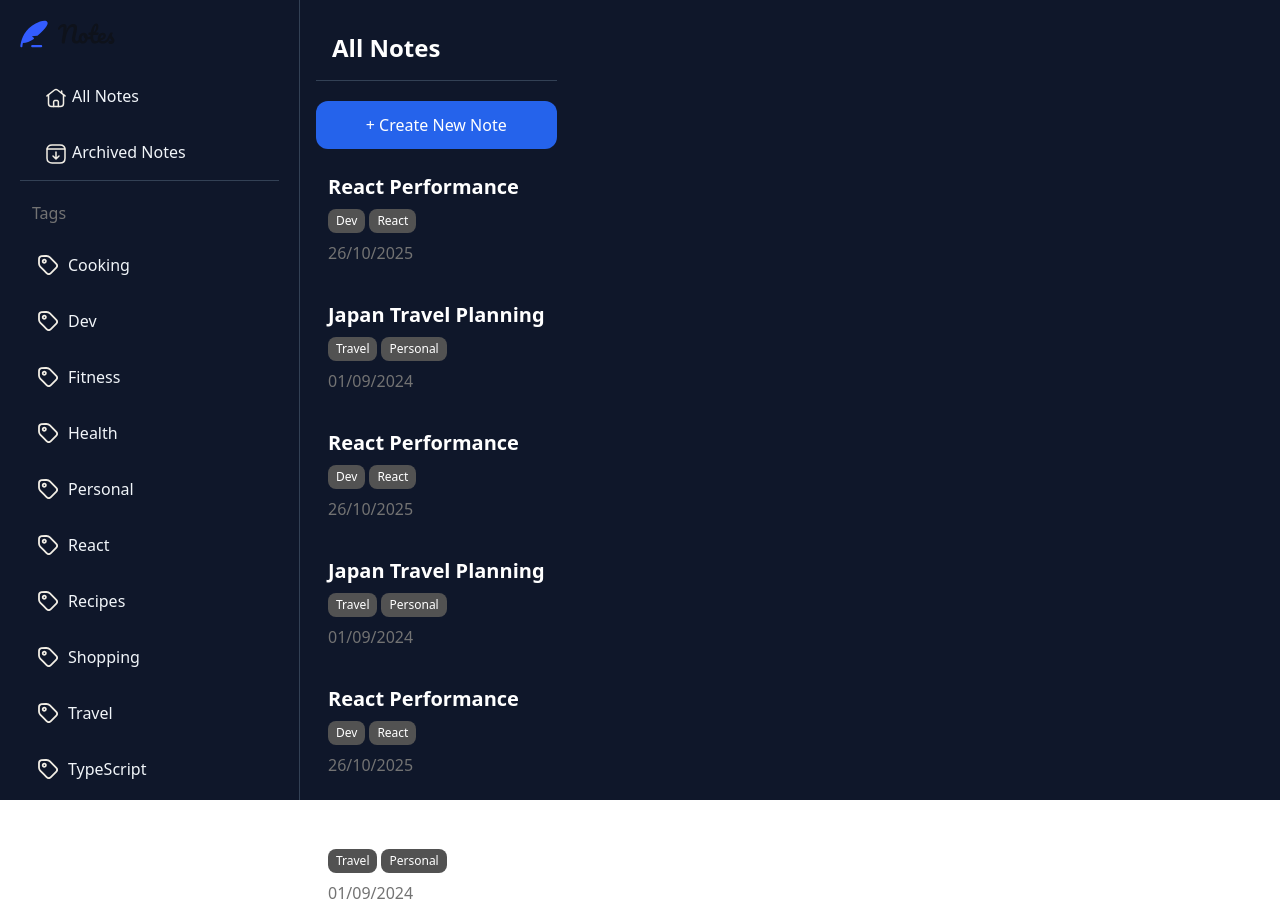
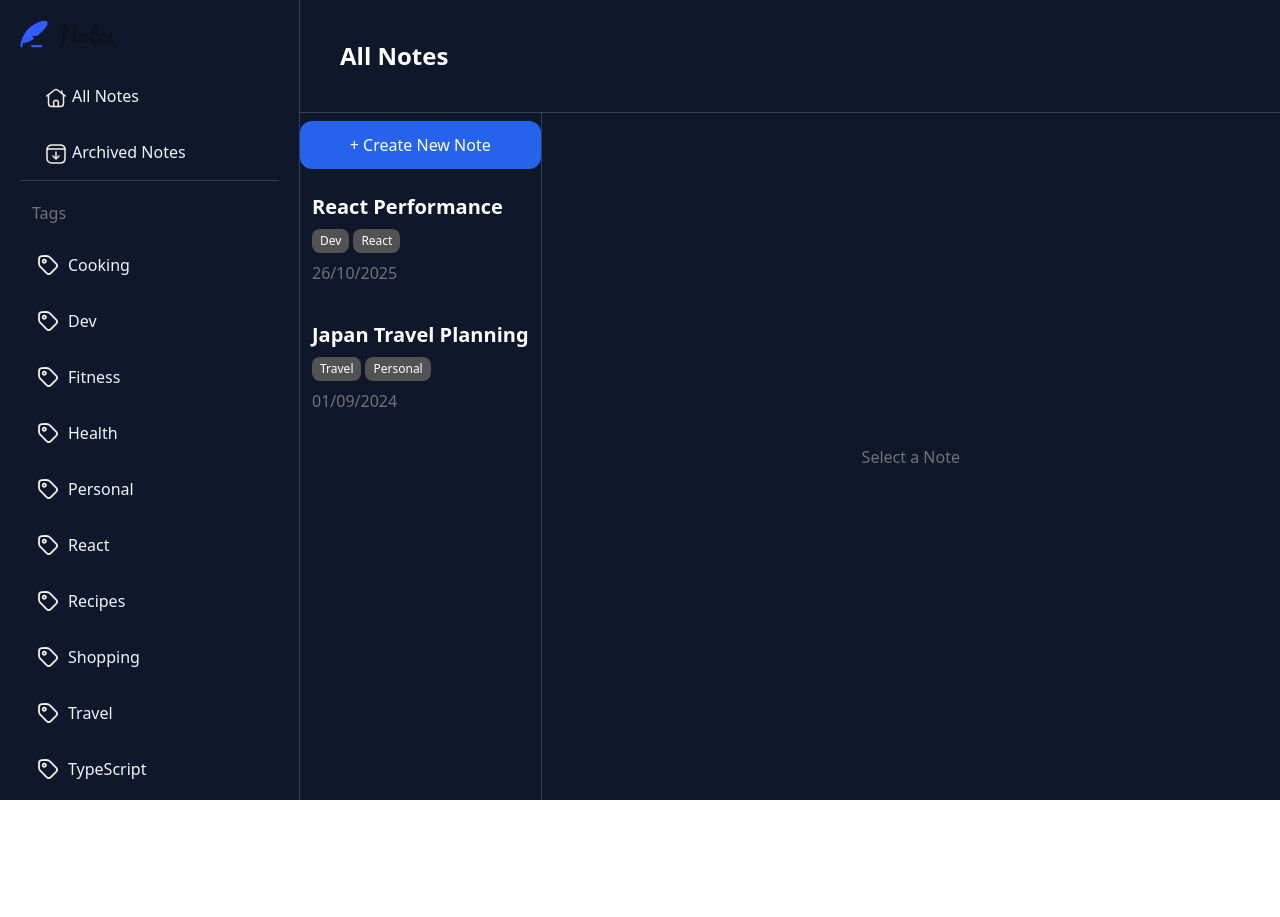
Before and after one commit to nonoyobussiness/note-taking-app, a React (Vite) app: page / in a window 1280 px wide. After the commit the page ends 800 px from the top, so only its background shows below. Built offline with nearby package versions, Linux system fonts and the light colour scheme.

Commit message:
added functionality between editor and notes preview

```diff
--- a/src/App.tsx
+++ b/src/App.tsx
@@ -1,12 +1,50 @@
+  import { useState } from "react";
+  import { Editor } from "./components/Editor";
   import { Layout } from "./components/Layout";
   import { Notelist } from "./components/Notelist";
   import { Sidebar } from "./components/Sidebar";
 
+  export type Note = {
+    id:string;
+    title:string;
+    tags:string[];
+    lastEdited:string;
+    content:string;
+  };
+
   export default function App() {
+
+    const [notes,setNotes] = useState<Note[]>([
+      {
+        id: "1",
+        title: "React Performance",
+        tags: ["Dev", "React"],
+        lastEdited: "26/10/2025",
+        content: "Memoization, lazy loading, etc..."
+      },
+      {
+        id: "2",
+        title: "Japan Travel Planning",
+        tags: ["Travel", "Personal"],
+        lastEdited: "01/09/2024",
+        content: "Tokyo, Kyoto, Osaka..."
+      }
+    ]);
+    const [activeNoteId,setActiveNoteId] = useState<string | null>(null);
+    const activeNote = notes.find(n => n.id === activeNoteId) ?? null;
+
+
     return (
       <Layout
       sidebar = {<Sidebar/>}
-    notelist={<div className="h-full p-4 text-slate-400">{<Notelist/>}</div>}
-    editor={<div className="h-full p-6 text-slate-400">Editor</div>} />
-  );
+
+      notelist={<Notelist
+        notes={notes}
+        activeNoteId = {activeNoteId}
+        onSelect = {setActiveNoteId} />
       }
+      editor={<Editor note={activeNote} onChange={(updatedNote)=>{
+        setNotes(notes=>notes.map(n=>n.id===updatedNote.id ? updatedNote:n));
+      }} />} />
+    )
+  }
--- /dev/null
+++ b/src/components/Editor.tsx
@@ -0,0 +1,22 @@
+import type { Note } from "../App";
+
+type EditorProps = {
+    note:Note | null;
+    onChange:(note:Note) => void;
+};
+
+export function Editor({note,onChange}:EditorProps){
+    if(!note){
+        return(
+            <div className="h-full flex items-center justify-center text-neutral-500 ">Select a Note</div>
+        )
+    }
+    return(
+        <div className="flex flex-col p-6 gap-4">
+            <input className="font-bold text-3xl text-white" value={note.title} onChange={e => onChange({...note,title:e.target.value})} ></input>
+            <textarea value={note.content} className="flex-1 bg-transparent outline-none resize-none" onChange={e=>onChange({...note,content:e.target.value})} ></textarea>
+
+        </div>
+
+    )
+}
--- a/src/components/Layout.tsx
+++ b/src/components/Layout.tsx
@@ -8,7 +8,15 @@ export function Layout({sidebar,notelist,editor}:LayoutProps){
     return(
         <div className="bg-slate-900 h-screen w-screen text-slate-100 flex">
             <aside className="h-full w-[300px] border-r border-slate-700" >{sidebar}</aside>
-            <div className="w-[200]">{notelist}</div>
+            <div className="flex flex-col flex-1">
+                <header className="p-10 border-b border-slate-700 ">
+                    <h1 className="text-2xl text-white font-semibold">All Notes</h1>
+                </header>
+                <div className="flex flex-1">
+                    <div className="w-[400] border-r border-slate-700 overflow-y-auto">{notelist}</div>
+                    <div className="flex-1">{editor}</div>
+                </div>
+            </div>
 
         </div>
     )
--- a/src/components/Notelist.tsx
+++ b/src/components/Notelist.tsx
@@ -1,44 +1,48 @@
-export function Notelist(){
-    return(
-        <div className="h-full flex flex-col">
-            <header className="p-4 border-b border-slate-700">
-                <h1 className="text-2xl text-white font-semibold">All Notes</h1>
-            </header>
-            <div className="h-full pt-5 gap-3 flex flex-col">
-                <button className="bg-blue-600 text-center text-white py-3 px-12 rounded-xl cursor-pointer transition-colors hover:bg-blue-400" >+ Create New Note </button>
-                <NotePreview title="React Performance" tags={["Dev", "React"]} lastEdited="26/10/2025" ></NotePreview>
-                <NotePreview title="Japan Travel Planning" tags={["Travel", "Personal"]} lastEdited="01/09/2024" ></NotePreview>
-                <NotePreview title="React Performance" tags={["Dev", "React"]} lastEdited="26/10/2025" ></NotePreview>
-                <NotePreview title="Japan Travel Planning" tags={["Travel", "Personal"]} lastEdited="01/09/2024" ></NotePreview>
-                <NotePreview title="React Performance" tags={["Dev", "React"]} lastEdited="26/10/2025" ></NotePreview>
-                <NotePreview title="Japan Travel Planning" tags={["Travel", "Personal"]} lastEdited="01/09/2024" ></NotePreview>
+import type {Note} from "./../App"
+
+type NoteListProps = {
+    notes:Note[];
+    activeNoteId:string | null;
+    onSelect:(id:string)=>void;
+};
 
 
+export function Notelist({notes,activeNoteId,onSelect}:NoteListProps){
+    return(
+        <div className="h-full flex flex-col ">
+
+            <div className="h-full pt-2 gap-3 flex flex-col">
+                <button className="bg-blue-600 text-center text-white py-3 px-12 rounded-xl cursor-pointer transition-colors hover:bg-blue-400" >+ Create New Note </button>
+                {notes.map(note=>(
+                    <NotePreview
+                    key={note.id}
+                    note = {note}
+                    active={note.id===activeNoteId}
+                    onClick={()=>onSelect(note.id)} />
+                ))}
             </div>
-
         </div>
-    )
+    );
 }
 
 type NotePreviewProps = {
-    title:string;
-    tags:string[];
-    lastEdited:string;
-    active?:boolean;
+    note:Note;
+    active:boolean;
+    onClick:()=>void;
 };
 
-function NotePreview({title,tags,lastEdited,active=false}:NotePreviewProps){
+function NotePreview({note,active,onClick}:NotePreviewProps){
     return(
-       <div className={`flex flex-col justify-start gap-2 p-3 rounded-lg cursor-pointer transition-colors ${active ? "bg-slate-700" : "hover:bg-slate-700"}`}>
-           <h1 className="text-white font-semibold text-xl">{title}</h1>
+       <div onClick={onClick} className={`flex flex-col justify-start gap-2 p-3 rounded-lg cursor-pointer transition-colors ${active ? "bg-slate-700" : "hover:bg-slate-700"}`}>
+           <h1 className="text-white font-semibold text-xl">{note.title}</h1>
 
            <div className="flex flex-wrap gap-1">
-            {tags.map((tag) => (
+            {note.tags.map(tag => (
                 <span key={tag} className="rounded-lg text-white text-xs bg-neutral-600 px-2 py-1">{tag}</span>
             ))}
            </div>
 
-           <p className="text-neutral-500 text-normal">{lastEdited}</p>
+           <p className="text-neutral-500 text-normal">{note.lastEdited}</p>
        </div>
 
     )
```
Lines whose indentation alone changed are shown as unchanged.
